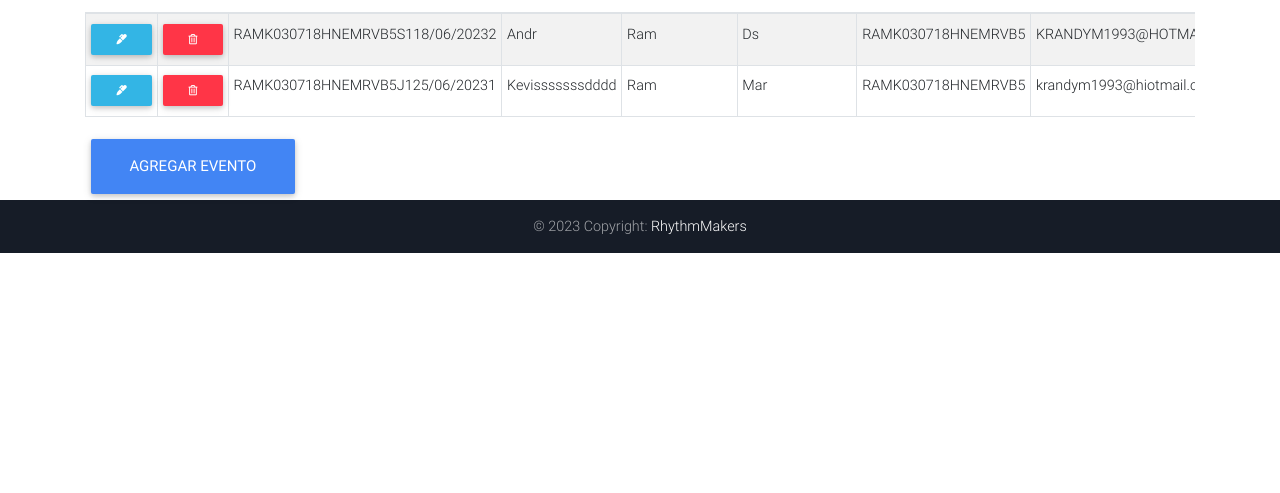
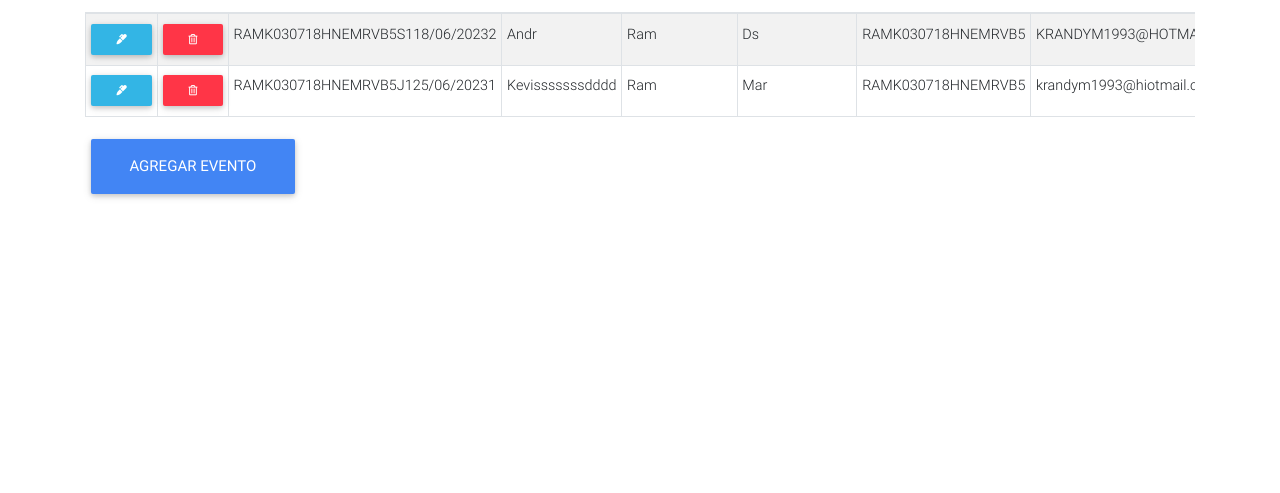
Before and after one commit to Andrelyn12035/Proyecto_DJ_E7, a PHP site: page /php/index_crud.php in a window 1280 px wide. Shown: the part 163-656 px from the top of the page. Run offline with PHP 8.4, Linux system fonts and the light colour scheme; the visitor is signed in with stand-in values (Sample User, id 1); data comes from the database, SQL or seed files in the repository; some libraries are stand-ins or nearby versions.

Commit message:
footer crud

```diff
--- a/php/index_crud.php
+++ b/php/index_crud.php
@@ -146,12 +146,7 @@
 
 
 
-  <footer class="page-footer text-center font-small wow fadeIn">
-    <!--Copyright-->
-    <div class="footer-copyright py-3">© 2023 Copyright:
-        <a href="../index.html" target="_self"> RhythmMakers</a>
-    </div>
-  </footer>
+
 
     <!-- SCRIPTS -->
 
@@ -179,6 +174,8 @@
         });
         $('.dataTables_length').addClass('bs-select');
         tabla()
+        const element = document.getElementsByClassName("hiddendiv common")[0];
+        element.remove();
       });
 
       function borrar(elemento) {
@@ -265,6 +262,7 @@
           console.error('Error:', error);
         });
       }
+
     </script>
   </body>
 </html>
```
